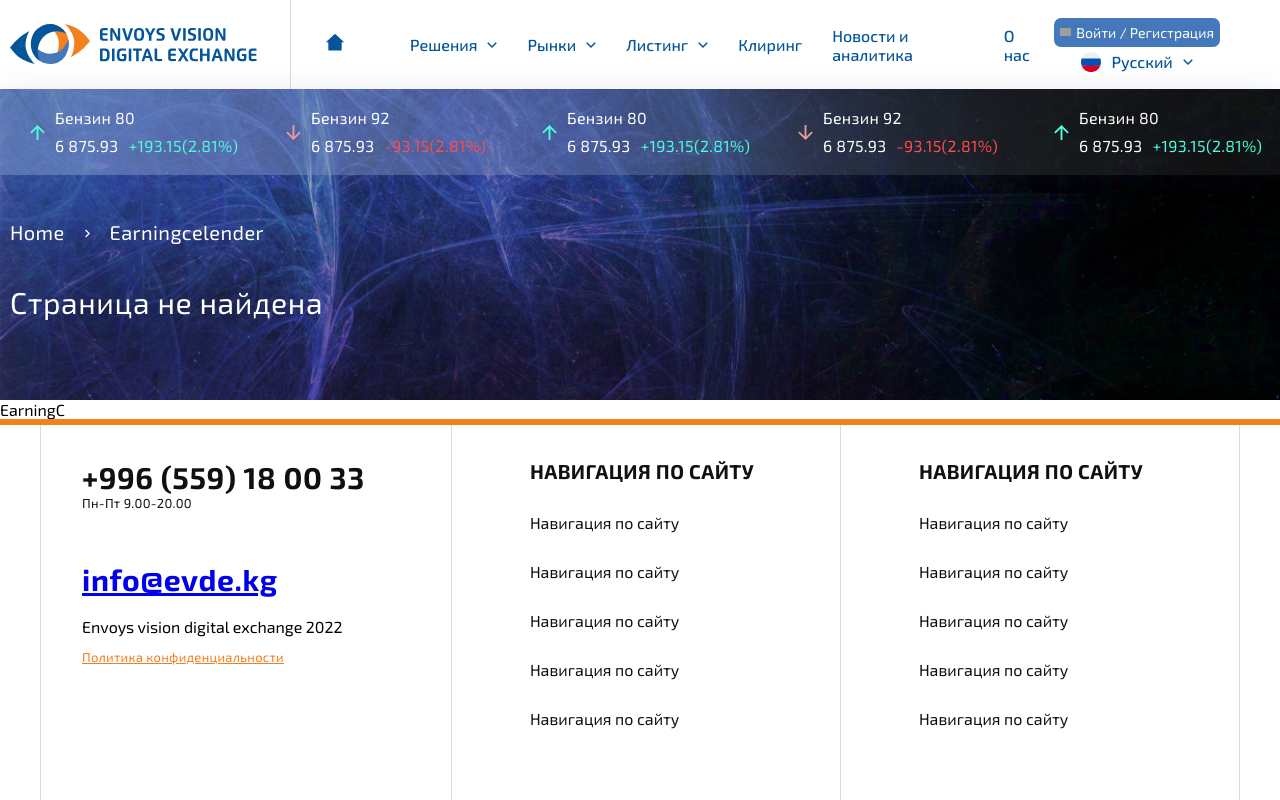
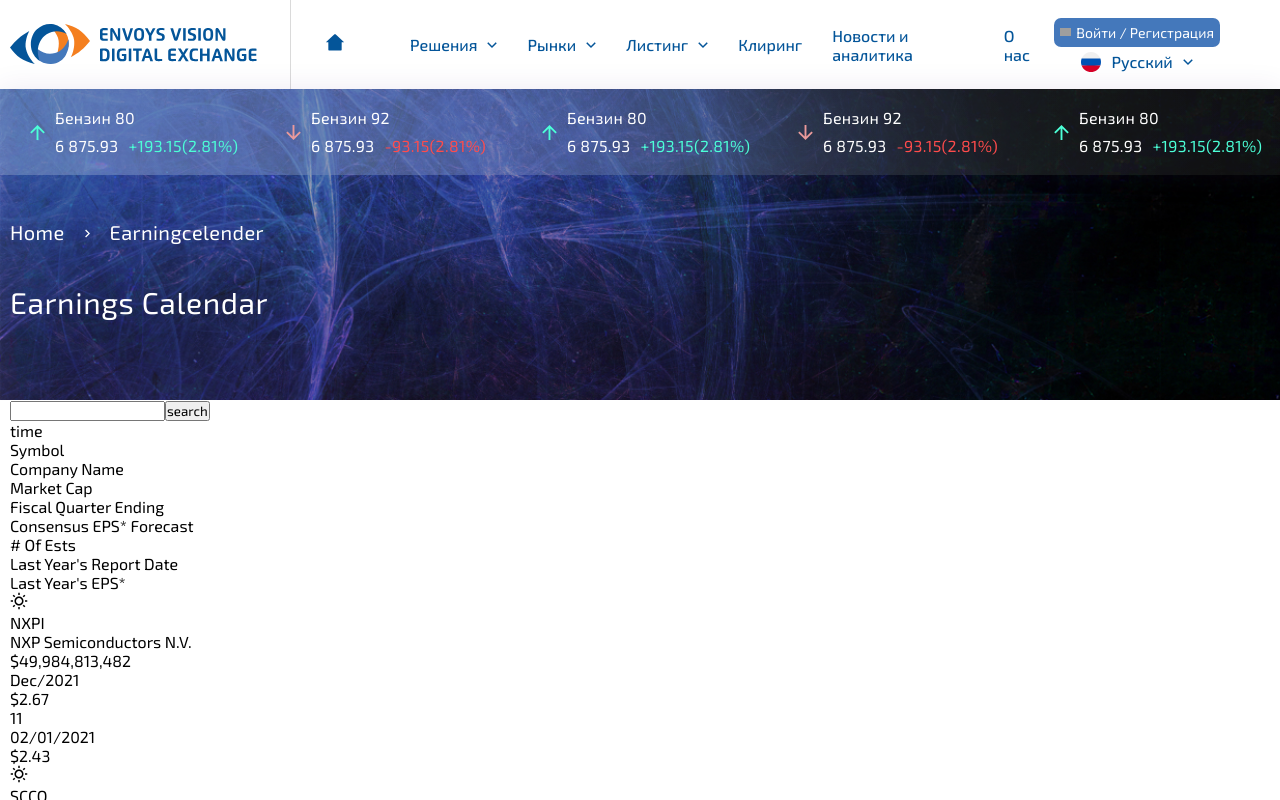
Before and after one commit to beksultan-07/envoys-vision-main, a React (Create React App) app: page /earningcelender in a window 1280 px wide. Built offline with nearby package versions, Linux system fonts and the light colour scheme; grey boxes are pictures that could not be loaded.

Commit message:
add cender

```diff
--- a/src/App.tsx
+++ b/src/App.tsx
@@ -8,50 +8,22 @@ import Home from './pages/home/Home';
 import Footer from './components/footer/Footer';
 import Header from './components/header/Header';
 import Listing from './pages/Listing/Listing';
-import { useLocation  } from 'react-router-dom'
+import { useLocation } from 'react-router-dom'
 import HeaderSwiperBase from './components/homeComponents/headerSwiper/HeaderSwiperBase';
 import Company from './pages/Company/Company';
 
 
 function App() {
   const [showSwiper, setShowSwiper] = React.useState(true)
-  const [pathLocation, setPathLocation] = useState<string[]>(['home'])
-
   const location = useLocation()
 
-  function pathControlls(){
-    let path:string[] = []
-      let pathName: string = ''
-      let locPath = location.pathname
-      for(let i = 0; i < locPath.length; i++){
-        pathName += locPath[i]
-        if(i !== 0 && locPath[i] === '/' || i === locPath.length-1){
-            path.push(pathName)
-            pathName = ''
-        }
-      }
-      let newPathLoc = []
-      newPathLoc.push('Home')
-      path.forEach((el, index) => {
-        if(el[0] === '/'){
-          el = el.slice(1)
-        }
-        if(el[el.length-1] === '/'){
-          el = el.slice(0, el.length-1)
-        }
-        newPathLoc.push(el)
-      })
-      setPathLocation(newPathLoc)
-  }
 
   React.useEffect(() => {
     if(location.pathname === '/' || location.pathname.toLowerCase() === '/home'){
       setShowSwiper(false)
     }else{
       setShowSwiper(true)
-      pathControlls()
     }
-
   }, [location])
 
 
@@ -59,7 +31,7 @@ function App() {
   return (
     <div className="App">
       <Header/>
-      {showSwiper?<HeaderSwiperBase path={pathLocation}/>:<></>}
+      {showSwiper?<HeaderSwiperBase/>:<></>}
 
       <Routes>
         <Route path="/" element={<Home/>}/>
--- /dev/null
+++ b/src/components/celenderComponents/celenderList/CelenderList.tsx
@@ -0,0 +1,41 @@
+import React from 'react'
+import moon from '../../../assets/moon.svg'
+import sun from '../../../assets/sun.svg'
+
+type Props = {
+    header: string[];
+    value: {}[];
+}
+
+const CelenderList:React.FC<Props> = (props) => {
+
+    React.useEffect(() => {
+      console.log(props);
+
+    }, [])
+
+  return (
+    <>
+        <ul>
+            {props.header.map((el,index) => {
+                return <li key={index}>
+                    {el}
+                </li>
+            })}
+        </ul>
+        <ul>
+            {props.value.map((el:any,index) => {
+                return <li key={index}>
+                    <img src={el.icon=='moon'?moon:sun} alt="" />
+                    {el.value.map((el:any, index:number) => {
+                        return <p key={index}>{el}</p>
+                    })}
+                </li>
+            })}
+        </ul>
+
+    </>
+  )
+}
+
+export default CelenderList
--- /dev/null
+++ b/src/components/celenderComponents/celenderTop/CelenderTop.tsx
@@ -0,0 +1,19 @@
+import React from 'react'
+import { Flex } from '../../../uikit/uikit'
+
+const CelenderTop:React.FC = () => {
+  return (
+    <Flex style={{width:'100%'}} align="center" justify='space-between'>
+        <form action="#">
+            <input type="text" />
+            <button>
+                search
+                <img src="" alt="" />
+            </button>
+        </form>
+
+    </Flex>
+  )
+}
+
+export default CelenderTop
--- a/src/components/homeComponents/headerSwiper/HeaderSwiperBase.tsx
+++ b/src/components/homeComponents/headerSwiper/HeaderSwiperBase.tsx
@@ -12,11 +12,8 @@ import { BannerInfoDecrease, BannerInfoIncrease } from '../bannerInfo/bannerInfo
 import { Link, useLocation } from 'react-router-dom'
 
 
-type Props = {
-    path: string[]
-}
 
-const HeaderSwiperBase:React.FC<Props> = (props) => {
+const HeaderSwiperBase:React.FC= () => {
     const [values, setValues] = React.useState([
         {
             name: 'Бензин 80',
@@ -50,14 +47,50 @@ const HeaderSwiperBase:React.FC<Props> = (props) => {
         },
     ])
     const [locationText, setLocationText] = React.useState('undefined')
+    const [pathLocation, setPathLocation] = React.useState<string[]>(['home'])
+
 
   const location = useLocation()
 
+  function pathControlls(){
+    let path:string[] = []
+      let pathName: string = ''
+      let locPath = location.pathname
+      for(let i = 0; i < locPath.length; i++){
+        pathName += locPath[i]
+        if(i !== 0 && locPath[i] === '/' || i === locPath.length-1){
+            path.push(pathName)
+            pathName = ''
+        }
+      }
+      let newPathLoc = []
+      newPathLoc.push('Home')
+      path.forEach((el, index) => {
+        if(el[0] === '/'){
+          el = el.slice(1)
+        }
+        if(el[el.length-1] === '/'){
+          el = el.slice(0, el.length-1)
+        }
+        newPathLoc.push(el)
+      })
+      setPathLocation(newPathLoc)
+  }
+
+
+
   React.useEffect(() => {
+
+    pathControlls()
+
     if(location.pathname === '/listing'){
         setLocationText('Список компаний')
     }else if(location.pathname === '/listing/company'){
         setLocationText('Раскрытие информации компаниями')
+    }else if(location.pathname === '/earningcelender'){
+        setLocationText('Earnings Calendar')
+    }else if(location.pathname === '/dividendcelender'){
+        setLocationText('Dividend Calendar')
     }else{
         setLocationText('Страница не найдена')
     }
@@ -114,15 +147,15 @@ const HeaderSwiperBase:React.FC<Props> = (props) => {
 
         <Container>
             <Flex align='center' margin='40px 0 0 0' flexWrap='wrap'>
-                {props.path.map((el, index) => {
-                    if(index === props.path.length -1){
+                {pathLocation.map((el, index) => {
+                    if(index === pathLocation.length -1){
                         return <HeaderSwiperPath key={index}>
-                        <Link to='/listing/company'>{el}</Link>
+                        <Link to='#'>{el}</Link>
                     </HeaderSwiperPath>
                     }else{
                         return <Flex  key={index}>
-                             <HeaderSwiperPath>
-                                            <Link to={el}>{el}</Link>
+                                    <HeaderSwiperPath>
+                                        <Link to={el}>{el}</Link>
                                     </HeaderSwiperPath>
                                     <HeaderSwiperIcon1 src={next} alt="" />
                          </Flex>
--- a/src/components/listingComponents/ListingC/Listing.tsx
+++ b/src/components/listingComponents/ListingC/Listing.tsx
@@ -2,6 +2,7 @@ import React, {FC, useEffect} from 'react';
 import styled from "styled-components";
 import {Flex} from '../../../uikit/uikit';
 import globus from '../../../assets/Globus.svg'
+import search from '../../../assets/search.svg'
 import { Link, useLocation, useNavigate } from 'react-router-dom';
 
 
@@ -71,11 +72,10 @@ const NavItem = styled.li`
 
 const LCSearch = styled.input`
   background: #F1F1F1;
-  border-radius: 8px;
+  border-radius: 8px 0 0 8px;
   outline: none;
   border-style: none;
   padding: 16px 0 16px 20px;
-  margin-bottom: 30px;
 
   &::placeholder {
     font-style: normal;
@@ -144,7 +144,17 @@ const ListItem = styled.div`
   }
 `
 
-const ListinC: FC = () => {
+const CompanySearchBtn = styled.button`
+  background: #F1F1F1;
+  border: none;
+  border-radius: 0 8px 8px  0;
+  padding: 10px;
+  img{
+    width: 22px;
+  }
+`
+
+const ListinC:React.FC = () => {
 
     const[listItems, setListItems] = React.useState ([
       {companyCode: 'AAFD', companyName: 'ОАО Оптима Банк', webSite: globus, capitalize: '4 410,00    '},
@@ -156,7 +166,6 @@ const ListinC: FC = () => {
 
     const[listItems2, setListItems2] = React.useState ([...listItems])
 
-    const count = listItems.length
     const [inputVal, setInputVal] = React.useState<string>('')
 
     const navigate = useNavigate()
@@ -165,6 +174,30 @@ const ListinC: FC = () => {
     function linkHandler(e:React.MouseEvent) {
       navigate(loc.pathname+'/company', {state: {CompanyName: e.target.outerText}})
     }
+
+
+    function onSubmitHandler(e:React.FormEvent){
+      e.preventDefault()
+      console.log('luck');
+
+      // let newListItems:any = [...listItems]
+      // let val = inputVal
+      // if(inputVal.length > 0){
+      //   newListItems = newListItems.map((company:any) => {
+      //     if(company !== undefined){
+      //       for (let i = 0; i < company.companyName.length; i++) {
+      //         if(company.companyName.slice(i, i+val.length).toLowerCase() === val.toLowerCase()){
+      //           return company
+      //         }else if(company.companyCode.slice(i, i+val.length).toLowerCase() === val.toLowerCase()){
+      //           return company
+      //         }
+      //       }
+      //     }
+      //   })
+      // }
+      // setListItems(newListItems)
+    }
+
 
     function onChangeHandler(e:React.ChangeEvent<HTMLInputElement>){
       let val = e.target.value
@@ -175,21 +208,21 @@ const ListinC: FC = () => {
       }
 
       if(val.length > 0){
-        newListItems = newListItems.map((el, index) => {
-          if(el !== undefined){
-            if(val.toLowerCase() === el.companyCode.slice(0, val.length).toLowerCase() || val.toLowerCase() === el.companyName.slice(0, val.length).toLowerCase()) {
-              return el
-            }else{
-              return undefined
+        newListItems = newListItems.map((company:any) => {
+          if(company !== undefined){
+            for (let i = 0; i < company.companyName.length; i++) {
+              if(company.companyName.slice(i, i+val.length).toLowerCase() === val.toLowerCase()){
+                return company
+              }else if(company.companyCode.slice(i, i+val.length).toLowerCase() === val.toLowerCase()){
+                return company
+              }
             }
           }
-          })
+        })
         setListItems(newListItems)
-      }else{
-        setListItems(listItems2)
-      }
-      setInputVal(val);
+        setInputVal(val);
     }
+  }
 
 
     return (
@@ -202,9 +235,18 @@ const ListinC: FC = () => {
                     <NavItem>Нелистинговые</NavItem>
                     <NavItem>Допустившие дефолт</NavItem>
                 </LCNav>
-                <LCCounter>Всего эмитентов - {count}</LCCounter>
+                <LCCounter>Всего эмитентов - {listItems.length}</LCCounter>
             </Flex>
-            <LCSearch placeholder={'Поиск (по коду или названию компании)'} onChange={(e) => onChangeHandler(e)}/>
+
+            <form action="#" onSubmit={(e) => onSubmitHandler(e)}>
+              <Flex align='center' margin='0 0 30px 0' style={{width: '100%'}}>
+                <LCSearch placeholder={'Поиск (по коду или названию компании)'} style={{width: '100%'}} onChange={(e) => onChangeHandler(e)}/>
+                <CompanySearchBtn onSubmit={(e) => onSubmitHandler(e)}>
+                  <img src={search} alt="" />
+                </CompanySearchBtn>
+              </Flex>
+
+            </form>
             <List>
                 <ListItems>
                   <ListItem style={{color: 'black', textDecoration: 'none'}}>Код</ListItem>
--- a/src/pages/earningsCalendar/EarningC.tsx
+++ b/src/pages/earningsCalendar/EarningC.tsx
@@ -1,8 +1,35 @@
-import React from 'react'
+import React, { useState } from 'react'
+import CelenderList from '../../components/celenderComponents/celenderList/CelenderList'
+import CelenderTop from '../../components/celenderComponents/celenderTop/CelenderTop'
+import { Container } from '../../uikit/uikit'
 
 const EarningC:React.FC = () => {
+  const [info, setInfo] = useState({
+    header: [
+      'time',
+      'Symbol',
+      'Company Name',
+      'Market Cap',
+      'Fiscal Quarter Ending',
+      'Consensus EPS* Forecast',
+      '# Of Ests',
+      "Last Year's Report Date",
+      "Last Year's EPS*",
+    ],
+    value: [
+      {icon: 'sun', value:['NXPI','NXP Semiconductors N.V.','$49,984,813,482', 'Dec/2021','$2.67','11','02/01/2021', '$2.43']},
+      {icon: 'moon  ', value:['SCCO','Southern Copper Corporation','$49,454,008,777', 'Dec/2021','$2.67','11','02/01/2021', '$2.43']},
+      {icon: 'sun', value:['LHX','L3Harris Technologies, Inc.','$49,984,813,482', 'Dec/2021','$2.67','11','02/01/2021', '$2.43']},
+      {icon: 'moon  ', value:['TT','Trane Technologies plc','$49,454,008,777', 'Dec/2021','$2.67','11','02/01/2021', '$2.43']},
+
+    ]
+  })
+
   return (
-    <div>EarningC</div>
+    <Container>
+      <CelenderTop/>
+      <CelenderList header={info.header} value={info.value}/>
+    </Container>
   )
 }
 
```
Also changed, not shown: src/components/celenderComponents/CelenderSC.tsx (added, +7 -0 lines), src/assets/moon.svg (added), src/assets/sun.svg (added).
